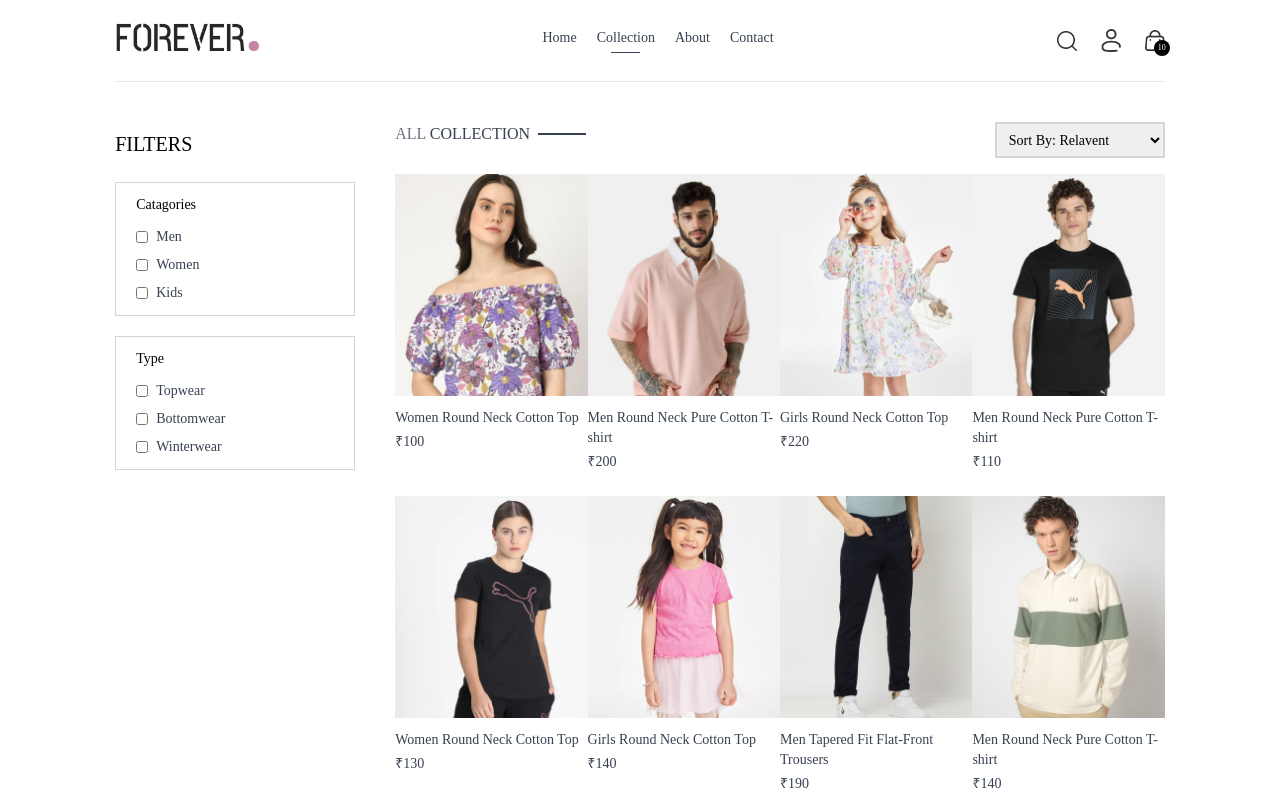
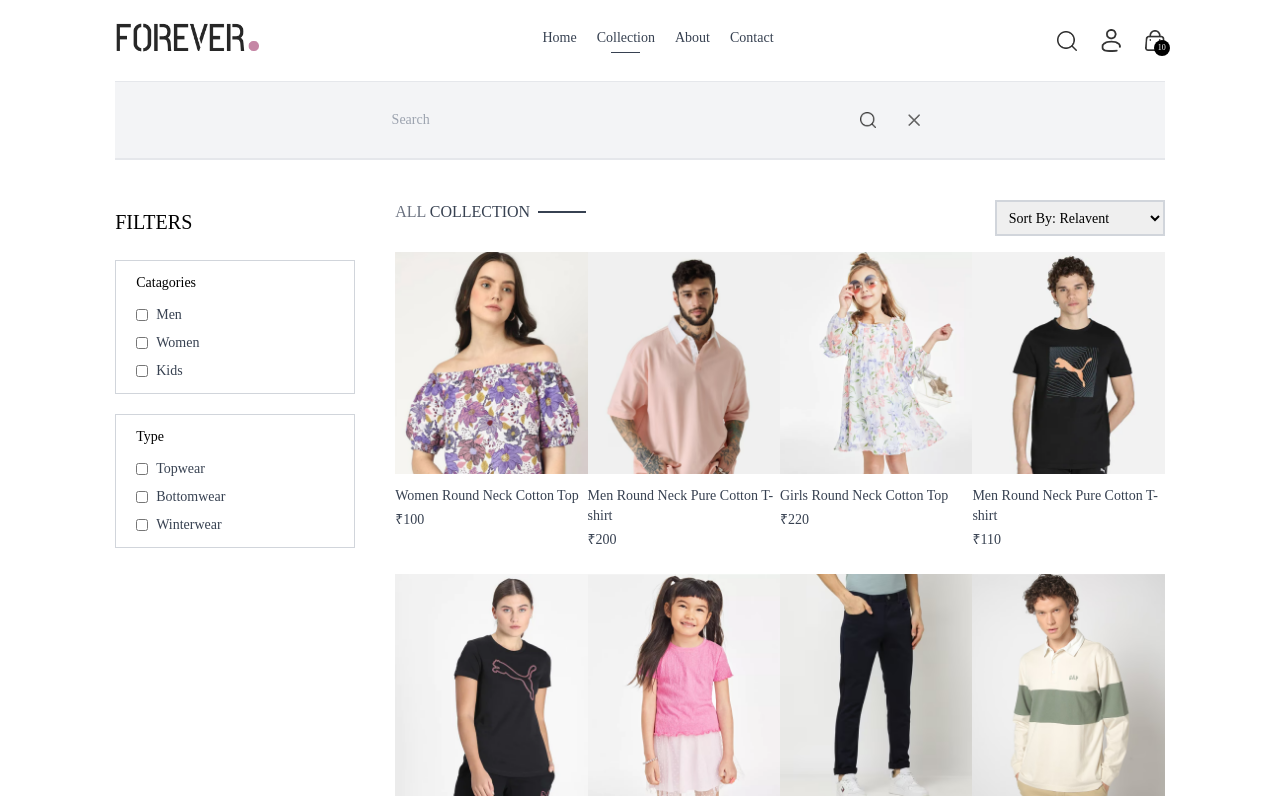
Before and after one commit to A-M-Santhoshkumar/Ecommerce, a React (Vite) app: page /collection in a window 1280 px wide. Both pictures are taken after a click on the picture 1066 px from the left and 40 px from the top of the page. Shown: the top 800 px of the page. Built offline with nearby package versions, Linux system fonts and the light colour scheme.

Commit message:
Added new code and files

```diff
--- a/src/App.jsx
+++ b/src/App.jsx
@@ -14,6 +14,7 @@
 
 import Navbar from './components/Navbar'
 import Footer from './components/Footer'
+import SearchBar from './components/SearchBar'
 
 
 function App() {
@@ -21,6 +22,7 @@
   return (
      <div className='px-4 sm:px-[5vw] md:px-[7vw] lg:px-[9vw]'>
       <Navbar/>
+      <SearchBar/>
       <Routes>
          <Route path="/" element={<Home />} />
          <Route path="/about" element={<About />} />
--- a/src/components/Navbar.jsx
+++ b/src/components/Navbar.jsx
@@ -1,6 +1,7 @@
-import React ,{useState} from 'react';
+import React ,{useState,useContext} from 'react';
 import { assets } from '../assets/frontend_assets/assets';
 import { Link, NavLink } from 'react-router-dom';
+import { ShopContext } from '../context/ShopContext';
 
 const navItems = [
   { name: 'Home', path: '/' },
@@ -15,6 +16,7 @@
 
 
   const [visible , setVisible] = useState(false)
+        const {setShowSearch} = useContext(ShopContext);
   return (
     <div className='flex items-center justify-between py-5 font-medium'>
     <Link to={'/'}> <img  src={assets.logo} className='w-36' alt="Logo" /> </Link>
@@ -36,7 +38,7 @@
 
 
          <div className='flex items-center gap-6'>
-             <img src={assets.search_icon} className='cursor-pointer  w-5 ' alt="" />
+             <img onClick={(e) => setShowSearch(true)} src={assets.search_icon} className='cursor-pointer  w-5 ' alt="" />
 
              <div className='group relative'>
                 <img className='w-5 cursor-pointer' src={assets.profile_icon} alt="" />
--- /dev/null
+++ b/src/components/SearchBar.jsx
@@ -0,0 +1,42 @@
+import React, { useState, useContext, useEffect } from 'react'
+import { ShopContext } from '../context/ShopContext'
+import { assets } from '../assets/frontend_assets/assets';
+import { useLocation } from 'react-router-dom';
+
+const SearchBar = () => {
+  const { search, setSearch, showSearch, setShowSearch } = useContext(ShopContext);
+  const [visible, setVisible] = useState(false);
+  const location = useLocation();
+
+  useEffect(() => {
+   if(location.pathname.includes('collection')){
+    setVisible(true)
+   }
+   else{
+    setVisible(false)
+   }
+  },[location]);
+
+  return showSearch && visible ? (
+    <div className='border-t border-b bg-gray-100 text-center'>
+      <div className='inline-flex items-center justify-center border-gray-400 px-5 py-2 my-5 mx-3 rounded-full w-3/4 sm:w-1/2'>
+        <input
+          className='flex-1 outline-none bg-inherit text-sm'
+          value={search}
+          onChange={(e) => setSearch(e.target.value)}
+          type="text"
+          placeholder='Search'
+        />
+        <img className='w-4' src={assets.search_icon} alt="Search Icon" />
+      </div>
+      <img
+        onClick={() => setShowSearch(false)}
+        className='inline w-3 cursor-pointer'
+        src={assets.cross_icon}
+        alt="Close Icon"
+      />
+    </div>
+  ) : null;
+}
+
+export default SearchBar;
--- a/src/context/ShopContext.jsx
+++ b/src/context/ShopContext.jsx
@@ -10,10 +10,10 @@
      const deliveryFee = 30;
 
       const [search, setSearch] = useState('');
-      const [showSearch, setShowSearch] = useState(true);
+      const [showSearch, setShowSearch] = useState(false);
 
     const value = {
-     products,
+      products,
       currency,
       deliveryFee,
       search,
--- a/src/pages/Collection.jsx
+++ b/src/pages/Collection.jsx
@@ -5,7 +5,8 @@
 import ProductItem from '../components/ProductItem';
 
 function Collection() {
-  const { products } = useContext(ShopContext);
+   const {products,showSearch, setShowSearch} = useContext(ShopContext);
+
   const [showFilters, setShowFilters] = useState(false);
  const [filterProducts, setFilterProducts] = useState([]);
 
@@ -31,6 +32,9 @@
 
 const applyFilters = () => {
   let productsCopy = products.slice();
+  if(showSearch && search){
+
+  }
   if(category.length > 0){
     productsCopy = productsCopy.filter(item => category.includes(item.category));
   }
```
